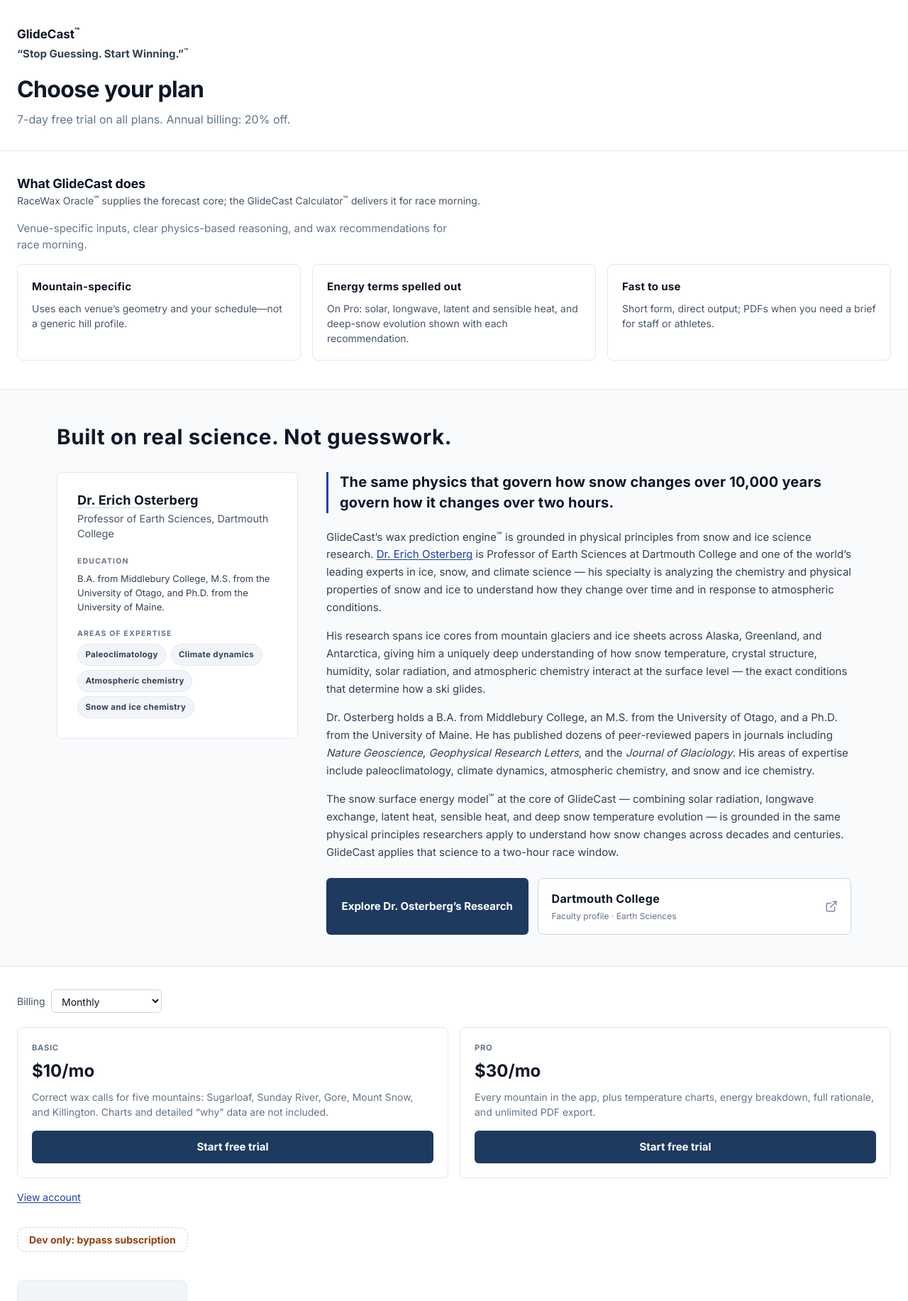
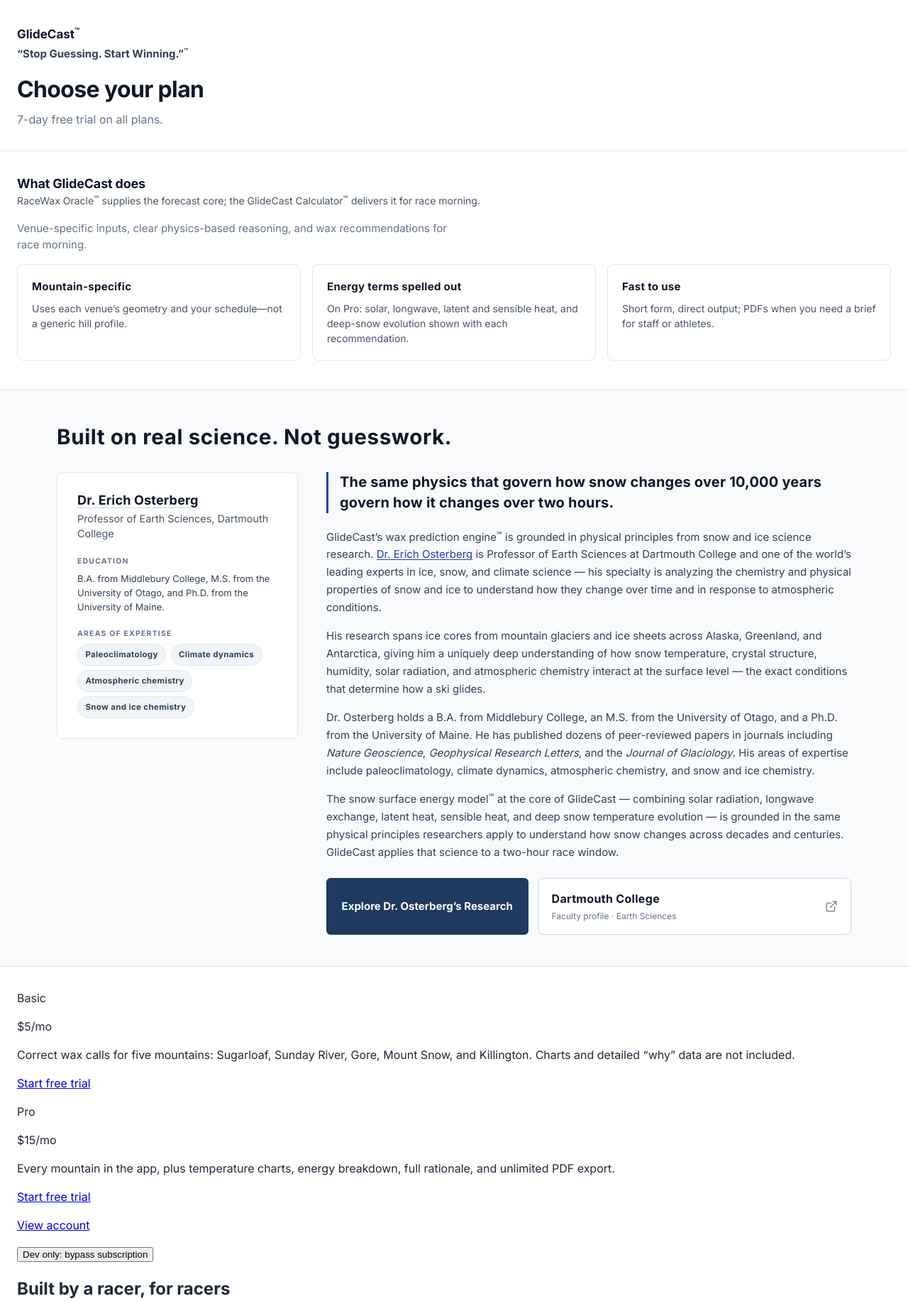
Before and after one commit to SkiRacer69/Glide-Cast, a Django app: page /billing/paywall/ in a window 1280 px wide. Shown: the part 73-1906 px from the top of the page at 71% size. Run offline with Django 5.2, Linux system fonts and the light colour scheme; the visitor is signed in with stand-in values (Sample User, id 1); data comes from the database, SQL or seed files in the repository.

Commit message:
Fix signup auth backend, update pricing to $5/$15, add Owen founder story, remove annual billing, add runtime.txt for Railway
Co-Authored-By: Claude Sonnet 4.6 <noreply@anthropic.com>

```diff
--- a/accounts/auth_views.py
+++ b/accounts/auth_views.py
@@ -119,7 +119,7 @@ def signup_with_tos(request: HttpRequest) -> HttpResponse:
                 user_agent=get_user_agent(request),
             )
             UserSession.objects.filter(user=user).update(is_current=False)
-            login(request, user)
+            login(request, user, backend="django.contrib.auth.backends.ModelBackend")
             request.session.create()
             session_key = request.session.session_key
             UserSession.objects.create(
--- a/accounts/features.py
+++ b/accounts/features.py
@@ -44,8 +44,8 @@ FEATURE_PLAN = {
 UPGRADE_PROMPTS = {
     Profile.PlanTier.BASIC: {
         "next_tier": "Pro",
-        "price_monthly": 30,
-        "price_annual": 288,
+        "price_monthly": 15,
+        "price_annual": None,
     },
     Profile.PlanTier.PRO: {
         "next_tier": None,
--- a/billing/views.py
+++ b/billing/views.py
@@ -95,14 +95,12 @@ def paywall(request):
                 {
                     "id": Profile.PlanTier.BASIC,
                     "name": "Basic",
-                    "monthly": 10,
-                    "annual": 96,
+                    "monthly": 5,
                 },
                 {
                     "id": Profile.PlanTier.PRO,
                     "name": "Pro",
-                    "monthly": 30,
-                    "annual": 288,
+                    "monthly": 15,
                 },
             ],
         },
--- /dev/null
+++ b/runtime.txt
@@ -0,0 +1 @@
+python-3.12.3
--- a/skiwax/settings.py
+++ b/skiwax/settings.py
@@ -148,7 +148,7 @@ STRIPE_PUBLISHABLE_KEY = os.environ.get("STRIPE_PUBLISHABLE_KEY", "")
 STRIPE_WEBHOOK_SECRET = os.environ.get("STRIPE_WEBHOOK_SECRET", "")
 STRIPE_BILLING_PORTAL_RETURN_URL = os.environ.get("STRIPE_BILLING_PORTAL_RETURN_URL", "")
 
-# Basic ($10/mo) and Pro ($30/mo) × monthly + annual. Create prices in Stripe and set env vars.
+# Basic ($5/mo) and Pro ($15/mo) × monthly. Create prices in Stripe and set env vars.
 STRIPE_PRICE_BASIC_MONTHLY = os.environ.get("STRIPE_PRICE_BASIC_MONTHLY", "")
 STRIPE_PRICE_BASIC_ANNUAL = os.environ.get("STRIPE_PRICE_BASIC_ANNUAL", "")
 STRIPE_PRICE_PRO_MONTHLY = os.environ.get("STRIPE_PRICE_PRO_MONTHLY", "")
--- a/templates/billing/paywall.html
+++ b/templates/billing/paywall.html
@@ -9,7 +9,7 @@
       <p class="paywall-hero-brand">GlideCast<sup class="mark-tm">™</sup></p>
       <p class="paywall-hero-slogan">&ldquo;Stop Guessing. Start Winning.&rdquo;<sup class="mark-tm">™</sup></p>
       <h1 class="paywall-hero-title">Choose your plan</h1>
-      <p class="paywall-hero-lead">7-day free trial on all plans. Annual billing: 20% off.</p>
+      <p class="paywall-hero-lead">7-day free trial on all plans.</p>
     </div>
   </section>
 {% endblock %}
@@ -79,70 +79,61 @@
     </div>
   </section>
 
-  <div class="paywall-pricing-block">
-    <div class="paywall-billing-row">
-      <label class="paywall-billing-label">
-        <span>Billing</span>
-        <select id="interval-toggle" class="paywall-select">
-          <option value="monthly">Monthly</option>
-          <option value="annual">Annual (20% off)</option>
-        </select>
-      </label>
-    </div>
-    <div class="paywall-plans-grid">
+  <div class=”paywall-pricing-block”>
+    <div class=”paywall-plans-grid”>
       {% for tier in tiers %}
-        <div class="paywall-plan-card">
-          <p class="paywall-plan-name">{{ tier.name }}</p>
-          <p class="paywall-plan-price tier-monthly">${{ tier.monthly }}/mo</p>
-          <p class="paywall-plan-price tier-annual">${{ tier.annual }}/yr</p>
-          <p class="paywall-plan-desc">
+        <div class=”paywall-plan-card”>
+          <p class=”paywall-plan-name”>{{ tier.name }}</p>
+          <p class=”paywall-plan-price”>${{ tier.monthly }}/mo</p>
+          <p class=”paywall-plan-desc”>
             {% if tier.id == 'basic' %}Correct wax calls for five mountains: Sugarloaf, Sunday River, Gore, Mount Snow, and Killington. Charts and detailed “why” data are not included.{% endif %}
             {% if tier.id == 'pro' %}Every mountain in the app, plus temperature charts, energy breakdown, full rationale, and unlimited PDF export.{% endif %}
           </p>
-          <a href="{% url 'create_checkout_session' %}?plan={{ tier.id }}&interval=monthly" class="paywall-cta checkout-link" data-plan="{{ tier.id }}">Start free trial</a>
+          <a href=”{% url 'create_checkout_session' %}?plan={{ tier.id }}&interval=monthly” class=”paywall-cta”>Start free trial</a>
         </div>
       {% endfor %}
     </div>
-    <p class="paywall-account-link-wrap">
-      <a href="{% url 'account' %}" class="paywall-text-link">View account</a>
+    <p class=”paywall-account-link-wrap”>
+      <a href=”{% url 'account' %}” class=”paywall-text-link”>View account</a>
     </p>
     {% if show_dev_bypass %}
-      <form method="post" action="{% url 'dev_bypass_subscription' %}" style="margin-top: 1rem;">
+      <form method=”post” action=”{% url 'dev_bypass_subscription' %}” style=”margin-top: 1rem;”>
         {% csrf_token %}
-        <button type="submit" class="btn-secondary alert-amber" style="border-style: dashed;">Dev only: bypass subscription</button>
+        <button type=”submit” class=”btn-secondary alert-amber” style=”border-style: dashed;”>Dev only: bypass subscription</button>
       </form>
     {% endif %}
   </div>
 
-  <div class="paywall-erich-photo-wrap">
-    <figure class="paywall-erich-photo">
+  <section class=”paywall-founders-section” aria-labelledby=”founders-heading”>
+    <div class=”paywall-founders-inner”>
+      <h2 id=”founders-heading” class=”paywall-section-title”>Built by a racer, for racers</h2>
+      <div class=”paywall-founders-grid”>
+        <div class=”paywall-founder-card”>
+          <p class=”paywall-founder-name”>Owen Osterberg</p>
+          <p class=”paywall-founder-role”>CEO &amp; Co-Founder</p>
+          <blockquote class=”paywall-founder-quote”>&ldquo;I didn&rsquo;t know how good it would be until it got the snow temp exactly correct to the degree at Eastern Champs.&rdquo;</blockquote>
+          <p class=”paywall-founder-bio”>Owen is a competitive alpine ski racer who earned a top-7 finish at Eastern Championships and qualified for U16 Nationals — using GlideCast to pick his wax. That result proved the calculator wasn&rsquo;t just a theory. His goal: make this tool available to ski racers all over the world.</p>
+        </div>
+        <div class=”paywall-founder-card”>
+          <p class=”paywall-founder-name”>Dr. Erich Osterberg</p>
+          <p class=”paywall-founder-role”>Co-Founder &amp; Chief Science Officer</p>
+          <p class=”paywall-founder-bio”>Professor of Earth Sciences at Dartmouth College and one of the world&rsquo;s leading experts in snow and ice science. His research spans ice cores from Alaska, Greenland, and Antarctica — the same physics that govern how snow changes over 10,000 years power GlideCast&rsquo;s wax engine.</p>
+          <div class=”science-cta-row” style=”margin-top:1rem;”>
+            <a class=”science-research-btn” href=”https://faculty-directory.dartmouth.edu/erich-osterberg” target=”_blank” rel=”noopener noreferrer”>Dartmouth Faculty Profile</a>
+          </div>
+        </div>
+      </div>
+    </div>
+  </section>
+
+  <div class=”paywall-erich-photo-wrap”>
+    <figure class=”paywall-erich-photo”>
       <img
-        src="{% static 'Erich Osterberg.png' %}"
-        loading="lazy"
-        decoding="async"
-        alt="Dr. Erich Osterberg, Professor of Earth Sciences, Dartmouth College"
+        src=”{% static 'Erich Osterberg.png' %}”
+        loading=”lazy”
+        decoding=”async”
+        alt=”Dr. Erich Osterberg, Professor of Earth Sciences, Dartmouth College”
       />
     </figure>
   </div>
-
-  <script>
-    (function() {
-      var base = "{% url 'create_checkout_session' %}";
-      var interval = document.getElementById('interval-toggle');
-      var monthlyEls = document.querySelectorAll('.tier-monthly');
-      var annualEls = document.querySelectorAll('.tier-annual');
-      var links = document.querySelectorAll('.checkout-link');
-      function update() {
-        var val = interval.value;
-        monthlyEls.forEach(function(el) { el.style.display = val === 'monthly' ? 'block' : 'none'; });
-        annualEls.forEach(function(el) { el.style.display = val === 'annual' ? 'block' : 'none'; });
-        links.forEach(function(a) {
-          var plan = a.getAttribute('data-plan');
-          a.href = base + '?plan=' + encodeURIComponent(plan) + '&interval=' + encodeURIComponent(val);
-        });
-      }
-      interval.addEventListener('change', update);
-      update();
-    })();
-  </script>
 {% endblock %}
```
Also changed, not shown: static/css/premium.css (+63 -0 lines), 1 other file.
